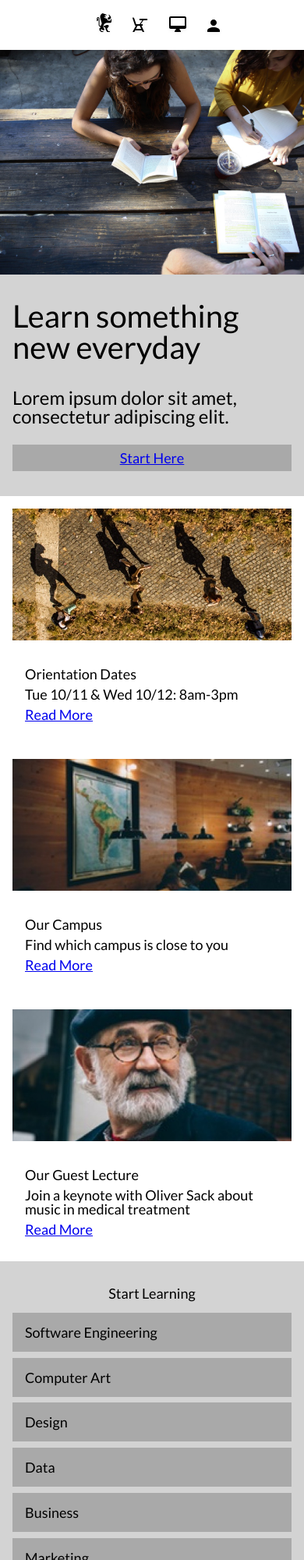
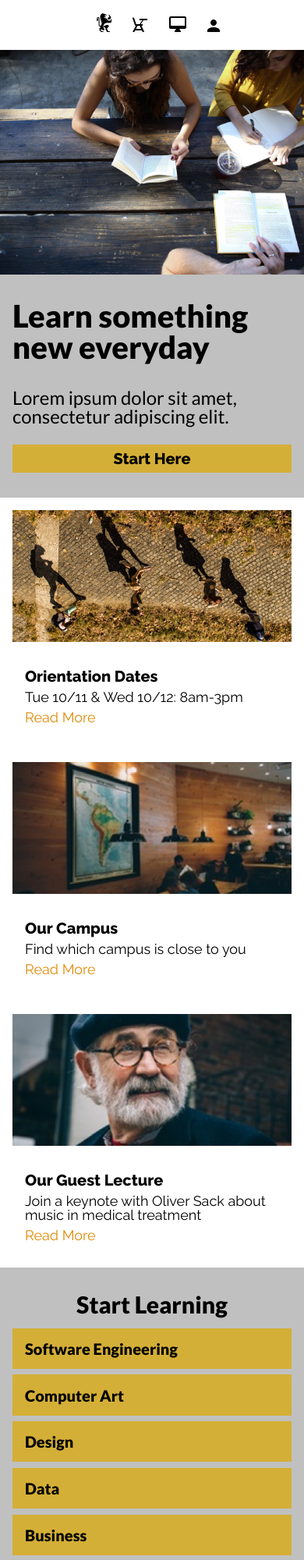
Before and after one commit to eileenrachel/colmaracademy, a plain HTML site: page index.html in a window 390 px wide. Shown: the top 2000 px of the page at 78% size. Drawn offline with Linux system fonts and the light colour scheme.

```diff
--- a/index.html
+++ b/index.html
@@ -58,7 +58,7 @@
         </div>
         <h1>It doesn't hurt to keep practicing</h1>
         <p>"Curabitur metus urna, fermentum nec accumsan in, tincidunt at felis. Donec consequat elit eu risus varius congue. Duis sed ligula augue. Ut tortor urna, viverra eget quam nec, iaculis aliquet augue. Proin libero urna, sollicitudin ut elementum vel, dapibus sed ligula."</p>
-        <h6>Emanuel, Sr Strategist at Hiring.com</h6>
+        <h6>-Emanuel, Sr Strategist at Hiring.com</h6>
       </div>
       <div class="column small tabs">
         <div class="tab" id="orientation">
@@ -112,78 +112,78 @@
             <img src="./resources/images/course-software.jpg" />
           </div>
           <div class="tracktext">
-            <h4>Software Engineering</h4>
-            <p>COURSES</p>
+            <h4 class="title">Software Engineering</h4>
+            <p class="title">COURSES</p>
             <p>Web Development, Mobile Development, iOT, APIs</p>
           </div>
         </div>
         <div class="track mobile">
-          <h4>Software Engineering</h4>
+          <h4><a href="#">Software Engineering</a></h4>
         </div>
         <div class="track desktop">
           <div class="image-container">
             <img src="./resources/images/course-computer-art.jpg" />
           </div>
           <div class="tracktext">
-            <h4>Computer Art</h4>
-            <p>COURSES</p>
+            <h4 class="title">Computer Art</h4>
+            <p class="title">COURSES</p>
             <p>Imaging & Design, Web Design, Motion Graphics & Visual Effects, Computer Animation</p>
           </div>
         </div>
         <div class="track mobile">
-          <h4>Computer Art</h4>
+          <h4><a href="#">Computer Art</a></h4>
         </div>
         <div class="track desktop">
           <div class="image-container">
             <img src="./resources/images/course-design.jpg" />
           </div>
           <div class="tracktext">
-            <h4>Design</h4>
-            <p>COURSES</p>
+            <h4 class="title">Design</h4>
+            <p class="title">COURSES</p>
             <p>User Experience Design, User Research, Visual Design</p>
           </div>
         </div>
         <div class="track mobile">
-          <h4>Design</h4>
+          <h4><a href="#">Design</a></h4>
         </div>
         <div class="track desktop">
           <div class="image-container">
             <img src="./resources/images/course-data.jpg" />
           </div>
           <div class="tracktext">
-            <h4>Data</h4>
-            <p>COURSES</p>
+            <h4 class="title">Data</h4>
+            <p class="title">COURSES</p>
             <p>Data Science, Big Data, SQL, Data Visualization</p>
           </div>
         </div>
         <div class="track mobile">
-          <h4>Data</h4>
+          <h4><a href="#">Data</a></h4>
         </div>
         <div class="track desktop">
           <div class="image-container">
             <img src="./resources/images/course-business.jpg" />
           </div>
           <div class="tracktext">
-            <h4>Business</h4>
-            <p>COURSES</p>
+            <h4 class="title">Business</h4>
+            <p class="title">COURSES</p>
             <p>Product Development, Business Development, Startup</p>
           </div>
         </div>
         <div class="track mobile">
-          <h4>Business</h4>
+          <h4><a href="#">Business</a></h4>
         </div>
         <div class="track desktop">
           <div class="image-container">
             <img src="./resources/images/course-marketing.jpg" />
           </div>
           <div class="tracktext">
-            <h4>Marketing</h4>
-            <p>COURSES</p>
+            <h4 class="title">Marketing</h4>
+            <p class="title">COURSES</p>
             <p>Analytics, Content Marketing, Mobile Marketing</p>
           </div>
         </div>
         <div class="track mobile">
-          <h4>Marketing</h4>
+          <h4><a href="#">Marketing</a></h4>
         </div>
       </div>
     </div>
--- a/resources/css/style.css
+++ b/resources/css/style.css
@@ -26,13 +26,27 @@ h1 {
   margin-bottom: 1.33rem;
 }
 
+h2 {
+  font-size: 1.67rem;
+  font-weight: 800;
+}
+
 h3 {
   font-size: 1.33rem;
   margin-bottom: 1.33rem;
 }
 
+h4 {
+  font-size: 1.11rem;
+  font-weight: bold;
+}
+
 p {
   font: 1rem;
+}
+
+a {
+  text-decoration: none;
 }
 
 /* Column Formatting */
@@ -64,6 +78,7 @@ p {
 }
 
 .tabtext {
+  font-family: 'Raleway', sans-serif;
   width: 65%;
   display: flex;
   flex-direction: column;
@@ -73,6 +88,14 @@ p {
 
 .tabtext h4, .tabtext p {
   margin-bottom: 0.44rem;
+}
+
+.tabtext a {
+  color: #E18A07;
+}
+
+.tabtext a:hover {
+  text-decoration: underline;
 }
 
 /* Header Section */
@@ -94,12 +117,20 @@ p {
 #logo img {
   height: 1.78rem;
 }
+
 #logo .bold {
   font-weight: 800;
+  color: #E18A07;
 }
 
 nav span a {
   margin-left: 0.89rem;
+  color: black;
+  font-family: 'Raleway', sans-serif;
+}
+
+nav span a:hover {
+  text-decoration: underline;
 }
 
 #header .mobile {
@@ -123,17 +154,32 @@ nav span a {
 
 /* Jumbotron Section */
 #jumbotron {
-  background-color: lightgrey;
+  background-color: #C0C0C0;
 }
 
 #jumbotrontext {
   width: 60%;
 }
 
+#jumbotrontext h1 {
+  font-weight: 900;
+}
+
 #jumbotronbutton {
-  background-color: darkgrey;
+  font-family: 'Raleway', sans-serif;
+  background-color: #D4AF37;
   text-align: center;
   padding: 0.44rem;
+}
+
+#jumbotronbutton a {
+  color: black;
+}
+
+#jumbotronbutton a:hover {
+  color: white;
+  transition-property:color;
+  transition-duration: 950ms;
 }
 
 @media only screen and (max-width:470px) {
@@ -178,8 +224,17 @@ nav span a {
   margin-bottom: 1.78rem;
 }
 
+#featured h1 {
+  font-weight: 900;
+}
+
 #featured p {
   margin-bottom: 1.33rem;
+}
+
+#featured h6 {
+  font-style: italic;
+  font-weight: bold;
 }
 
 .image-container.mobile {
@@ -230,11 +285,12 @@ nav span a {
 /* Classes Section */
 #classes {
   padding: 1.78rem 3.11rem;
-  background-color: lightgrey;
+  background-color: #C0C0C0;
 }
 
 #classes h2 {
   text-align: center;
+  font-size:
 }
 
 #tracks {
@@ -251,6 +307,15 @@ nav span a {
 
 .tracktext {
   padding: 0.89rem;
+}
+
+.tracktext .title {
+  font-family: 'Raleway', sans-serif;
+  font-weight: bold;
+}
+
+.tracktext h4 {
+  color: #E18A07;
 }
 
 .tracktext h4, .tracktext p {
@@ -283,9 +348,19 @@ nav span a {
 
   .track.mobile {
     display: block;
-    background-color: darkgrey;
+    background-color: #D4AF37;
     padding: 0.89rem;
     margin-top: 0.44rem;
+  }
+
+  .track a {
+    color: black;
+    transition-property:color;
+    transition-duration: 950ms;
+  }
+
+  .track a:hover {
+    color: white;
   }
 
 }
@@ -334,9 +409,11 @@ nav span a {
 /* Footer */
 footer {
   display: flex;
+  font-family: 'Raleway', sans-serif;
   justify-content: space-between;
   padding: 0.89rem 1.33rem;
   border-top: solid lightgrey 0.06rem;
+  font-size: 0.67rem;
 }
 
 @media only screen and (max-width:470px) {
```
